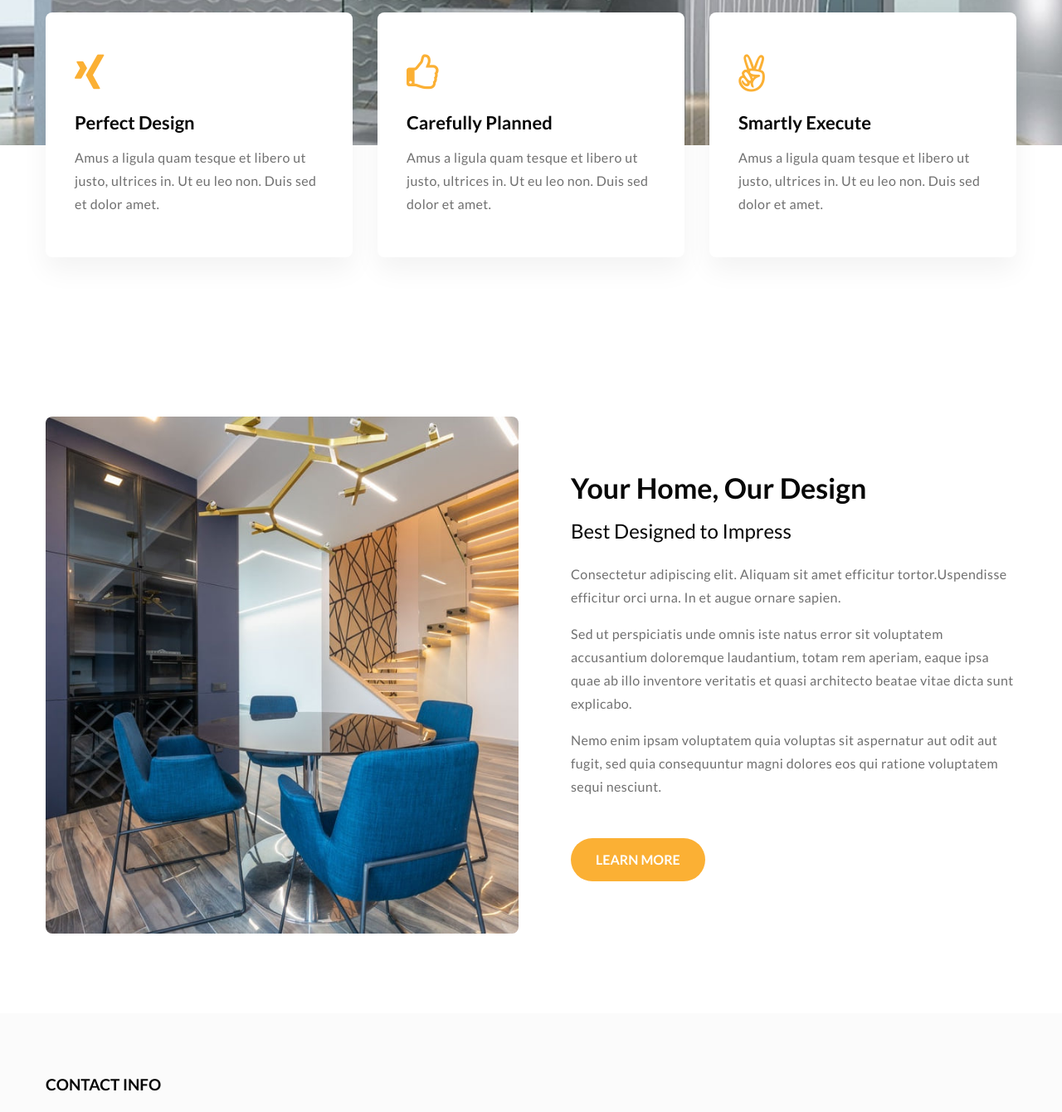
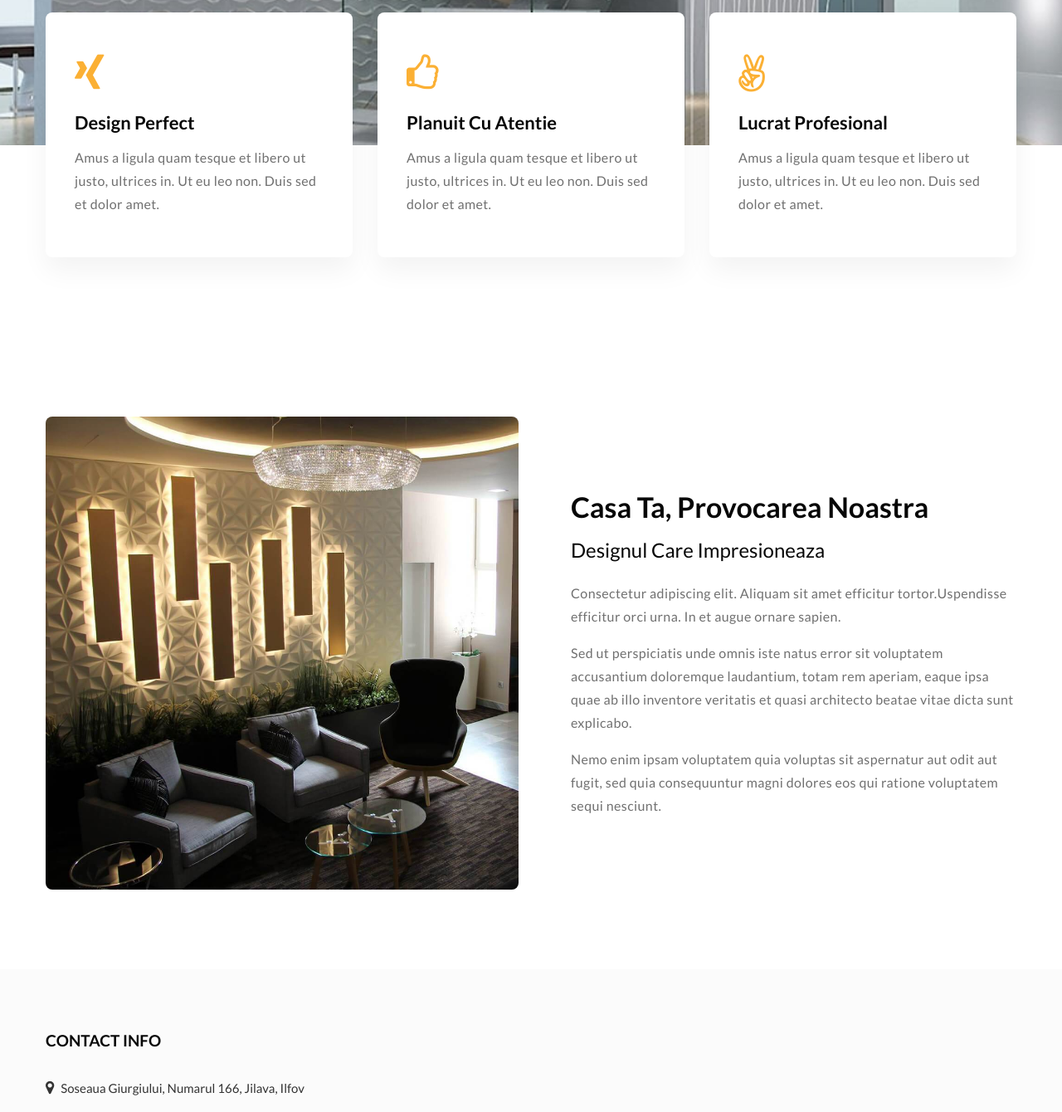
Before and after one commit to marius1989D/3d-walls, a plain HTML site: page services.html in a window 1280 px wide. Shown: the part 1460-2800 px from the top of the page at 83% size. Drawn offline with Linux system fonts and the light colour scheme.

Commit message:
finished services page

```diff
--- a/services.html
+++ b/services.html
@@ -44,9 +44,9 @@ Author URL: http://w3layouts.com
                         <li class="nav-item ">
                             <a class="nav-link" href="index.html">Acasa</a>
                         </li>
-                        <li class="nav-item">
+                        <!-- <li class="nav-item">
                             <a class="nav-link" href="about.html">Despre noi</a>
-                        </li>
+                        </li> -->
                         <li class="nav-item">
                             <a class="nav-link" href="services.html">Servicii</a>
                         </li>
@@ -159,7 +159,7 @@ Author URL: http://w3layouts.com
                 <div class="col-lg-4 col-md-6 grids-feature">
                     <div class="area-box">
                         <i class="fa fa-xing" aria-hidden="true"></i>
-                        <h4><a href="#feature" class="title-head">Perfect Design</a></h4>
+                        <h4><a href="#feature" class="title-head">Design Perfect</a></h4>
                         <p>Amus a ligula quam tesque et libero ut justo, ultrices in. Ut eu leo non. Duis
                             sed et dolor amet.</p>
                     </div>
@@ -167,7 +167,7 @@ Author URL: http://w3layouts.com
                 <div class="col-lg-4 col-md-6 grids-feature mt-md-0 mt-4">
                     <div class="area-box">
                         <i class="fa fa-thumbs-o-up" aria-hidden="true"></i>
-                        <h4><a href="#feature" class="title-head">Carefully Planned</a></h4>
+                        <h4><a href="#feature" class="title-head">Planuit Cu Atentie</a></h4>
                         <p>Amus a ligula quam tesque et libero ut justo, ultrices in. Ut eu leo non. Duis
                             sed dolor et amet.</p>
                     </div>
@@ -175,7 +175,7 @@ Author URL: http://w3layouts.com
                 <div class="col-lg-4 col-md-6 grids-feature mt-lg-0 mt-4">
                     <div class="area-box">
                         <i class="fa fa-angellist" aria-hidden="true"></i>
-                        <h4><a href="#feature" class="title-head">Smartly Execute</a></h4>
+                        <h4><a href="#feature" class="title-head">Lucrat Profesional</a></h4>
                         <p>Amus a ligula quam tesque et libero ut justo, ultrices in. Ut eu leo non. Duis
                             sed dolor et amet.</p>
                     </div>
@@ -190,11 +190,11 @@ Author URL: http://w3layouts.com
         <div class="container py-md-5 py-4">
             <div class="row align-items-center justify-content-between">
                 <div class="col-lg-6 about-2-secs-right mb-lg-0 mb-4 text-center">
-                    <img src="assets/images/img.jpg" alt="" class="img-fluid img-responsive m-auto" />
+                    <img src="assets/images/last-section-pic.jpeg" alt="" class="img-fluid img-responsive m-auto" />
                 </div>
                 <div class="col-lg-6 about-2-secs-left pl-lg-5">
-                    <h3 class="title-style mb-sm-3 mb-2">Your Home, Our Design</h3>
-                    <h6 class="mb-4">Best Designed to Impress</h6>
+                    <h3 class="title-style mb-sm-3 mb-2">Casa Ta, Provocarea Noastra</h3>
+                    <h6 class="mb-4">Designul Care Impresioneaza</h6>
                     <p>Consectetur adipiscing elit. Aliquam sit amet
                         efficitur tortor.Uspendisse efficitur orci urna. In et augue ornare
                         sapien.</p>
@@ -204,7 +204,7 @@ Author URL: http://w3layouts.com
                         dicta sunt explicabo. </p>
                     <p class="mt-3">Nemo enim ipsam voluptatem quia voluptas sit aspernatur aut odit aut fugit, sed quia consequuntur
                         magni dolores eos qui ratione voluptatem sequi nesciunt.</p>
-                    <a class="btn btn-style mt-5" href="about.html">Learn More</a>
+                    <!-- <a class="btn btn-style mt-5" href="about.html">Learn More</a> -->
                 </div>
             </div>
         </div>
```
Also changed, not shown: contact.html (+2 -2 lines), index.html (+2 -2 lines), assets/images/last-section-pic.jpeg (added).
